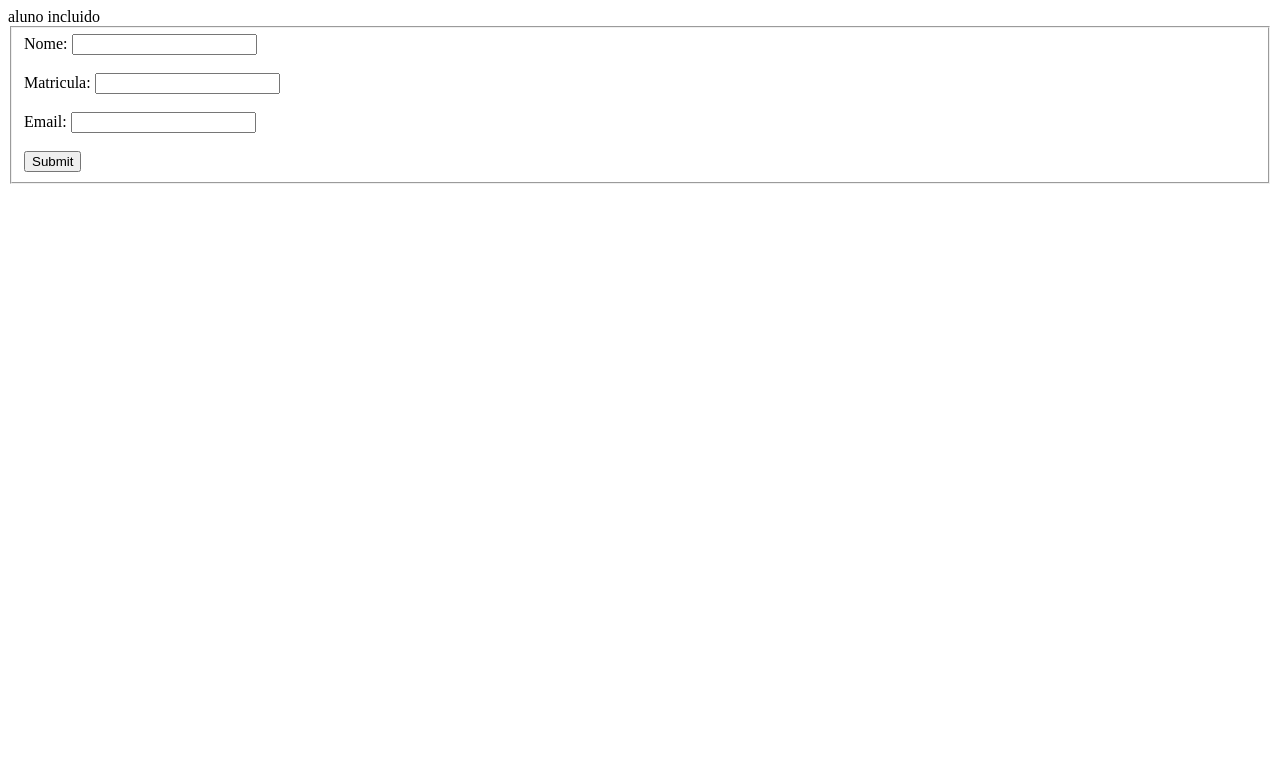
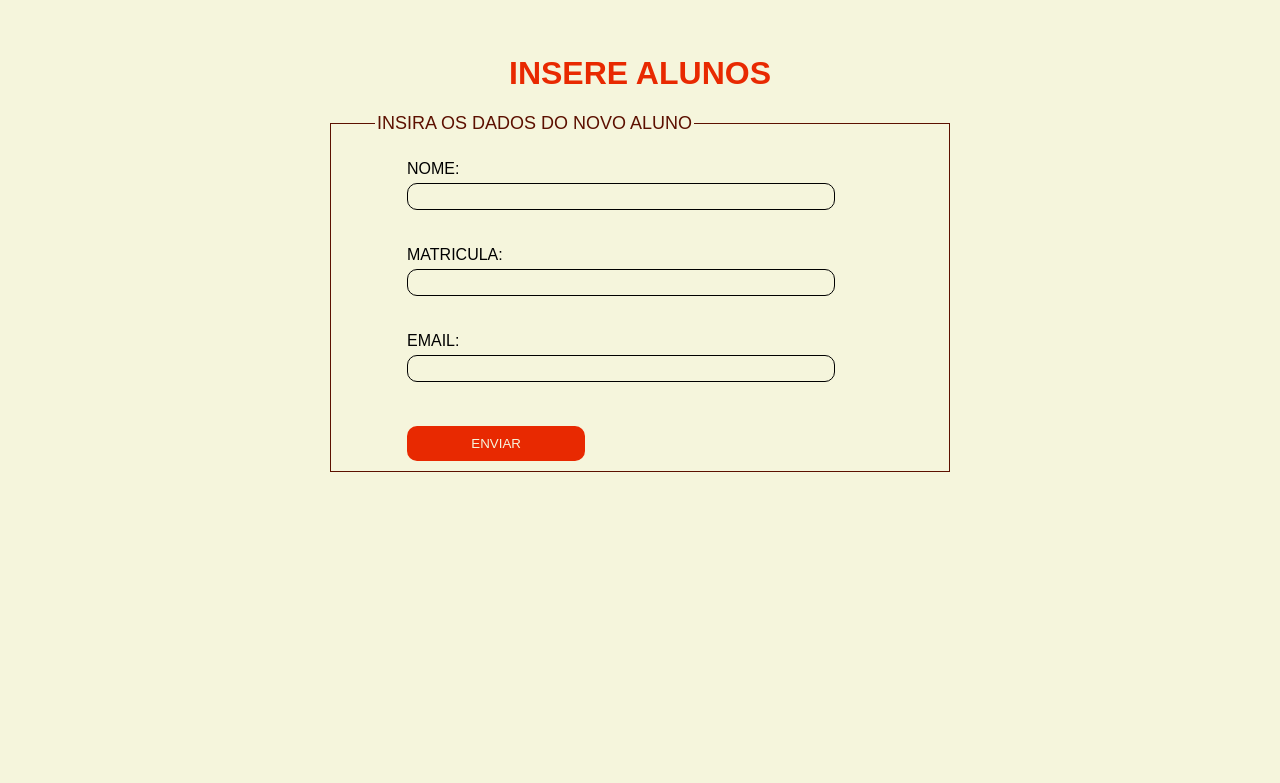
Before and after one commit to VitoriaPiloto/3DAW, a PHP site: page /Insere_AlunosBD.php in a window 1280 px wide. Shown: the top 783 px of the page. Run offline with PHP 8.4, Linux system fonts and the light colour scheme.

Commit message:
atualizando o estilo da página insere alunos

```diff
--- a/Aula 6 - php com banco de dados/Insere_AlunosBD.php
+++ b/Aula 6 - php com banco de dados/Insere_AlunosBD.php
@@ -28,27 +28,82 @@ else
     $ehPost = false;
 }
 
-echo "aluno incluido";
 ?>
 
 <!DOCTYPE html>
-<html lang="en">
+<html lang="pt-br">
 <head>
     <meta charset="UTF-8">
     <meta name="viewport" content="width=device-width, initial-scale=1.0">
     <meta http-equiv="X-UA-Compatible" content="ie=edge">
     <title>Document</title>
+    <style>
+            body{
+            padding-right:25%;
+            padding-left:25%;
+            padding-top: 2%;
+            text-transform: uppercase;
+            font-family: 'Poppins', sans-serif;
+            background-color: beige;
+        }
+        h1{
+            color: #E82901;
+            text-align: center;
+        }
+        input{
+            background-color: beige;
+            padding: 5px;
+            border: 1px solid black;
+            border-radius: 10px;
+            font-family: 'Poppins', sans-serif;
+            margin-top: 5px;
+            width: 70%;
+        }
+
+        label, input{
+            margin-left: 5vw;
+        }
+
+        fieldset{
+            display: grid;
+            border: 1px solid #5C1000;
+        }
+
+        legend{
+            margin-left: 2.5vw;
+            margin-right: 2.5vw;
+            margin-bottom: 2.5vh;
+            font-size: large;
+            color:#5C1000;
+        }
+
+        #button{
+            width: 30%;
+            margin-top: 1vh;
+            padding: 10px;
+            background-color: #E82901;
+            border:none;
+            color:beige;
+            text-transform: uppercase;
+        }
+        #button:hover{
+            cursor: pointer;
+            background-color: #5C1000;
+        }
+        </style>
 </head>
 <body>
     <form action="Insere_AlunosBD.php" method="POST">
+        <h1>Insere Alunos</h1>
         <fieldset>
+            <legend>Insira os dados do novo aluno</legend>
             <label for="nome">Nome: </label>
             <input type="text" id="nome" name="nome"><br><br>
             <label for="matricula">Matricula: </label>
             <input type="text" id="matricula" name="matricula"><br><br>
             <label for="email">Email: </label>
             <input type="text" id="email" name="email"><br><br>
-            <input type="submit" value="Submit">
+            <input type="submit" value="Enviar" id="button">
         </fieldset>
     </form>
 </body>
```
